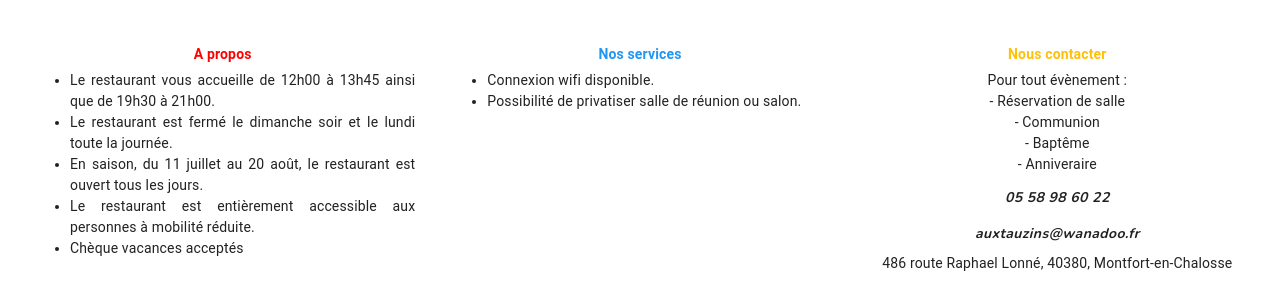
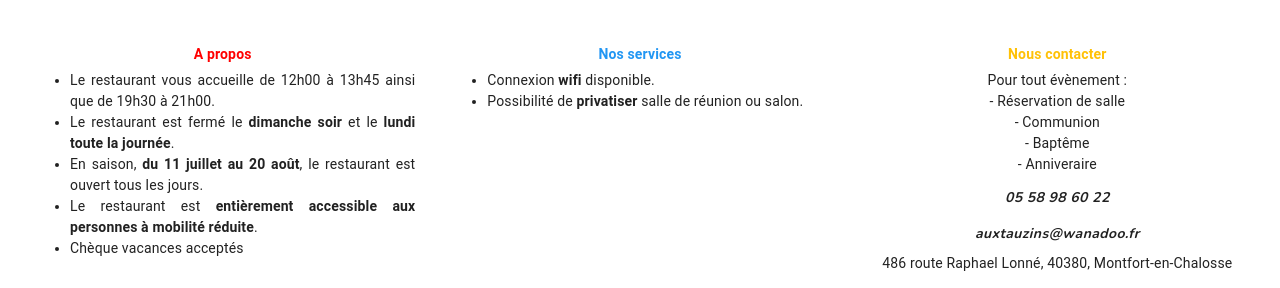
Before and after one commit to remimondenx/auxtauzins, a React (Create React App) app: page / in a window 1280 px wide. Shown: the part 1860-2148 px from the top of the page. Built offline with nearby package versions, Linux system fonts and the light colour scheme.

Commit message:
add strong for footer

```diff
--- a/src/Restaurant/FooterRestaurant.js
+++ b/src/Restaurant/FooterRestaurant.js
@@ -39,9 +39,9 @@ class FooterRestaurant extends Component {
             <Typography className={classes.content}>
               <ul>
                 <li>Le restaurant vous accueille de 12h00 à 13h45 ainsi que de 19h30 à 21h00.</li>
-                <li>Le restaurant est fermé le dimanche soir et le lundi toute la journée.</li>
-                <li>En saison, du 11 juillet au 20 août, le restaurant est ouvert tous les jours.</li>
-                <li>Le restaurant est entièrement accessible aux personnes à mobilité réduite.</li>
+                <li>Le restaurant est fermé le <strong>dimanche soir</strong> et le <strong>lundi toute la journée</strong>.</li>
+                <li>En saison, <strong>du 11 juillet au 20 août</strong>, le restaurant est ouvert tous les jours.</li>
+                <li>Le restaurant est <strong>entièrement accessible aux personnes à mobilité réduite</strong>.</li>
                 <li>Chèque vacances acceptés</li>
               </ul>
             </Typography>
@@ -56,8 +56,8 @@ class FooterRestaurant extends Component {
             </Typography>
             <Typography className={classes.content}>
               <ul>
-                <li>Connexion wifi disponible.</li>
-                <li>Possibilité de privatiser salle de réunion ou salon.</li>
+                <li>Connexion <strong>wifi</strong> disponible.</li>
+                <li>Possibilité de <strong>privatiser</strong> salle de réunion ou salon.</li>
               </ul>
             </Typography>
           </Grid>
```
